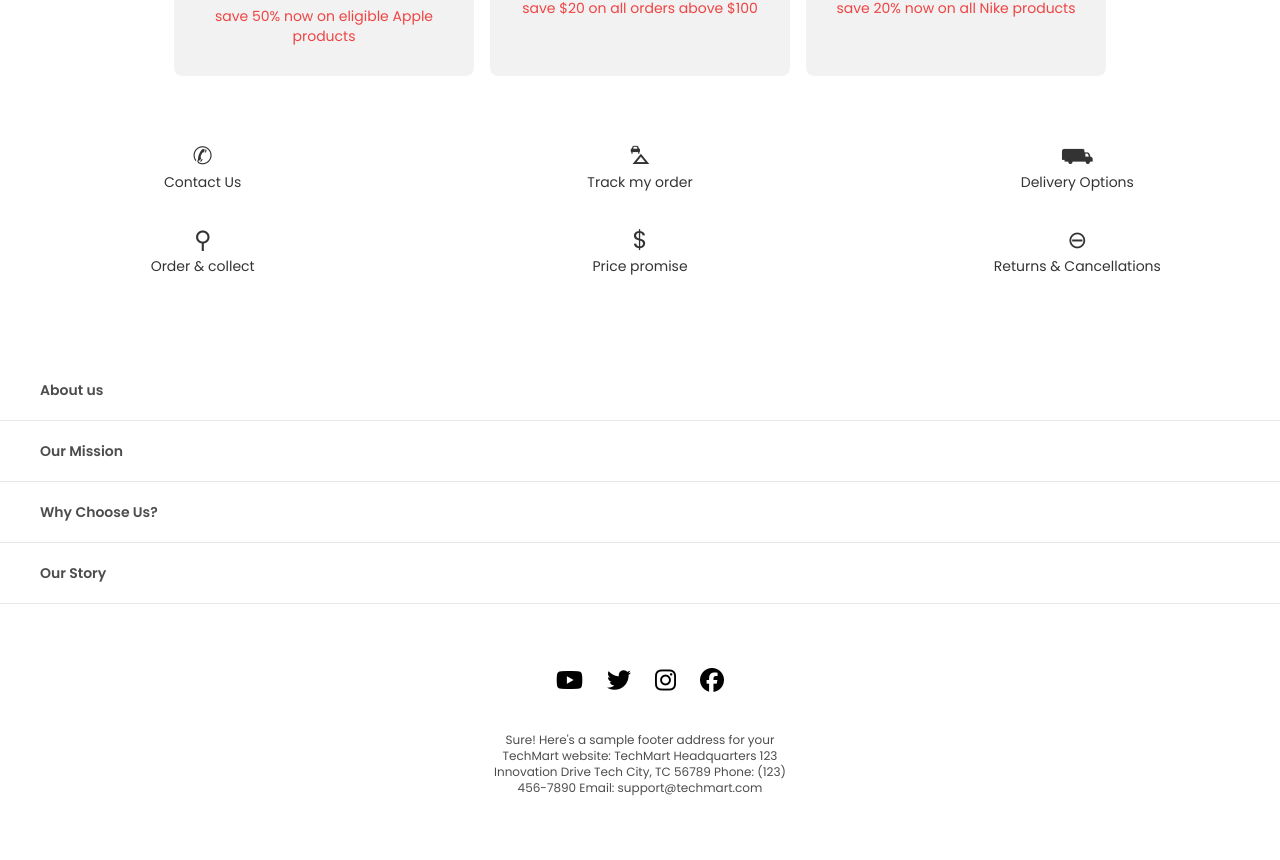
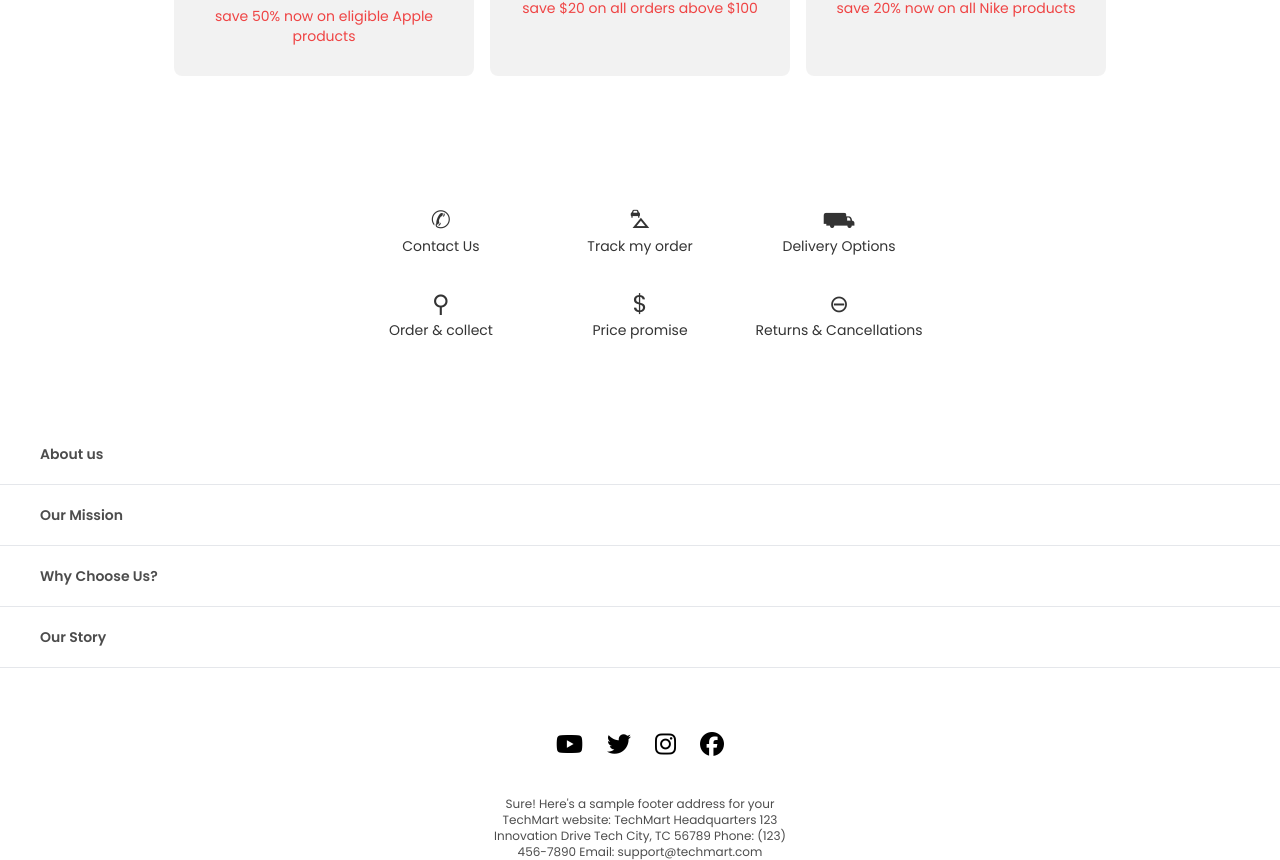
Before and after one commit to hamidtheprogrammer/CURRYSCLONE, a React (Vite) app: page / in a window 1280 px wide. Shown: the part 1187-2047 px from the top of the page. Before the commit the page ends 1983 px from the top, so only its background shows below. Built offline with nearby package versions, Linux system fonts and the light colour scheme; no server answers.

Commit message:
tidying landing

```diff
--- a/src/components/root/Product.jsx
+++ b/src/components/root/Product.jsx
@@ -80,7 +80,11 @@ const Product = () => {
                 className="max-h-[400px] itemsCenter flex-col gap-2 cursor-pointer bg-black/[0.05] w-[30vw] max-w-[300px] rounded-lg min-w-[200px] overflow-hidden"
                 key={brand.name}
               >
-                <img className="relative h-[60%] " src={brand.img} alt="" />
+                <img
+                  className="relative h-[60%] w-[100%]"
+                  src={brand.img}
+                  alt=""
+                />
                 <div className=" p-4">
                   <p className="relative pt-4 text-sm h-[40%] w-[100%] ">
                     {brand.name}
--- a/src/components/shared/Footer.jsx
+++ b/src/components/shared/Footer.jsx
@@ -12,8 +12,8 @@ const Footer = () => {
     );
   };
   return (
-    <section className="w-[100%] mt-16">
-      <div className="grid grid-cols-3 grid-rows-3 gap-8 text-black/80">
+    <section className="w-[100%] mt-32 itemsCenter flex-col">
+      <div className="grid grid-cols-3 grid-rows-3 gap-8 text-black/80 max-w-[1000px]">
         {footerService.map((service) => (
           <div
             key={service.name}
@@ -24,7 +24,7 @@ const Footer = () => {
           </div>
         ))}
       </div>
-      <div className=" flex w-[100%] flex-col">
+      <div className=" flex w-[100%] flex-col ">
         {aboutUs.map((abt, idx) => (
           <div
             key={abt.name}
```
